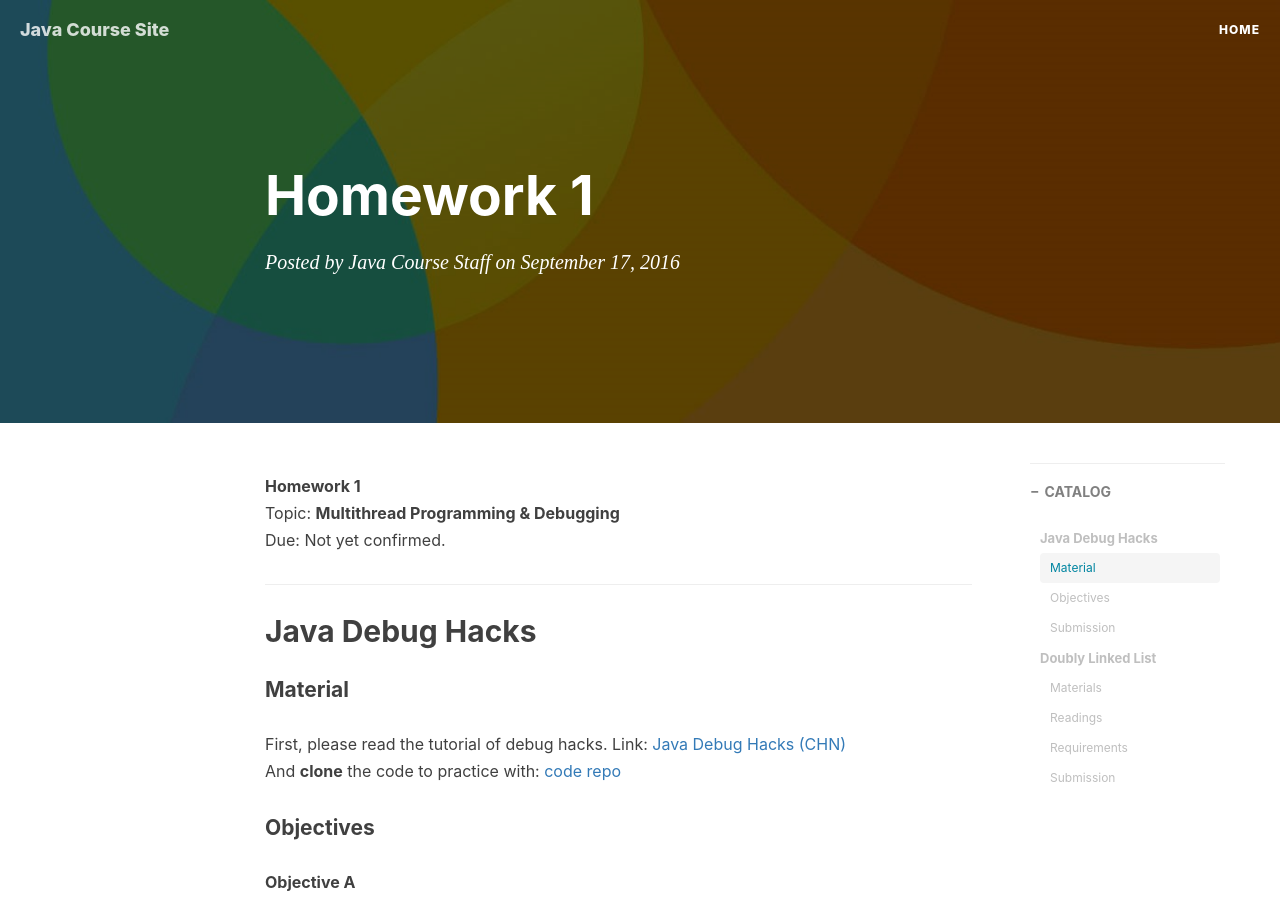
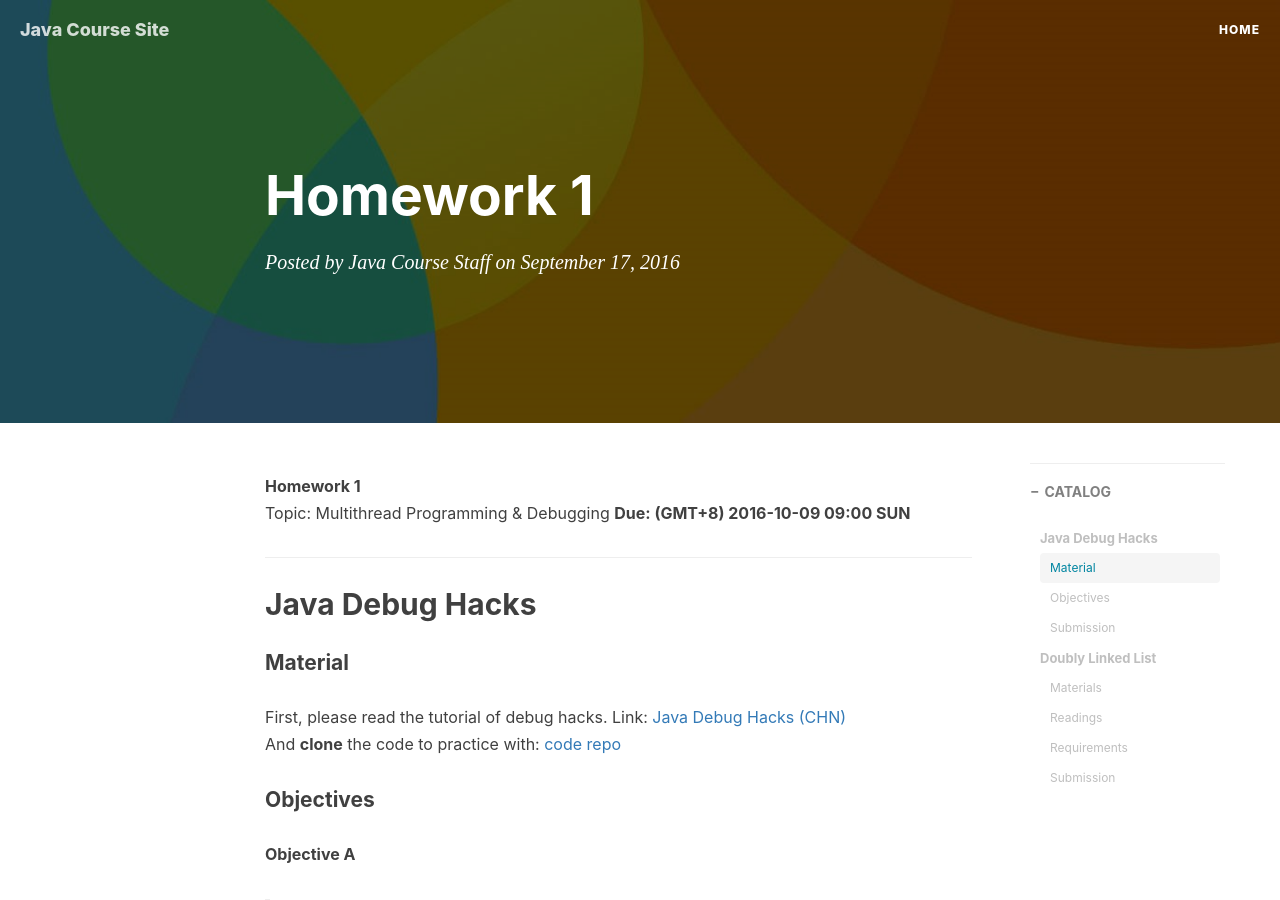
Before and after one commit to iss-java/iss-java.github.io, a Jekyll site: the page built from _posts/2016-09-17-Homework-1.markdown, in a window 1280 px wide and 900 px high. Built offline with Jekyll 4.4.1, drawn with Linux system fonts in a browser that asks for light colours; nearby versions of some CDN libraries; comment, search, counter and statistics services are not loaded.

Commit message:
Update 2016-09-17-Homework-1.markdown

```diff
--- a/_posts/2016-09-17-Homework-1.markdown
+++ b/_posts/2016-09-17-Homework-1.markdown
@@ -9,8 +9,8 @@ catalog:    true
 ---
 
 **Homework 1**<br>
-Topic: **Multithread Programming & Debugging**<br>
-Due: Not yet confirmed.
+Topic: Multithread Programming & Debugging
+**Due: (GMT+8) 2016-10-09 09:00 SUN**
 
 -----------
 
```
